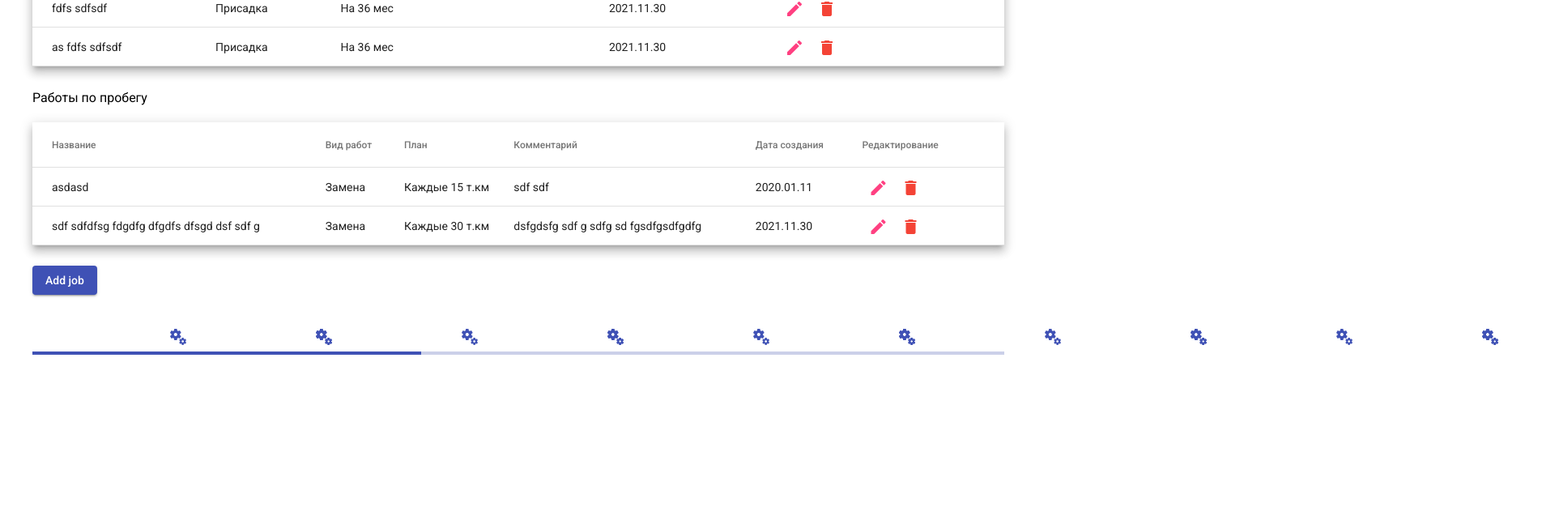
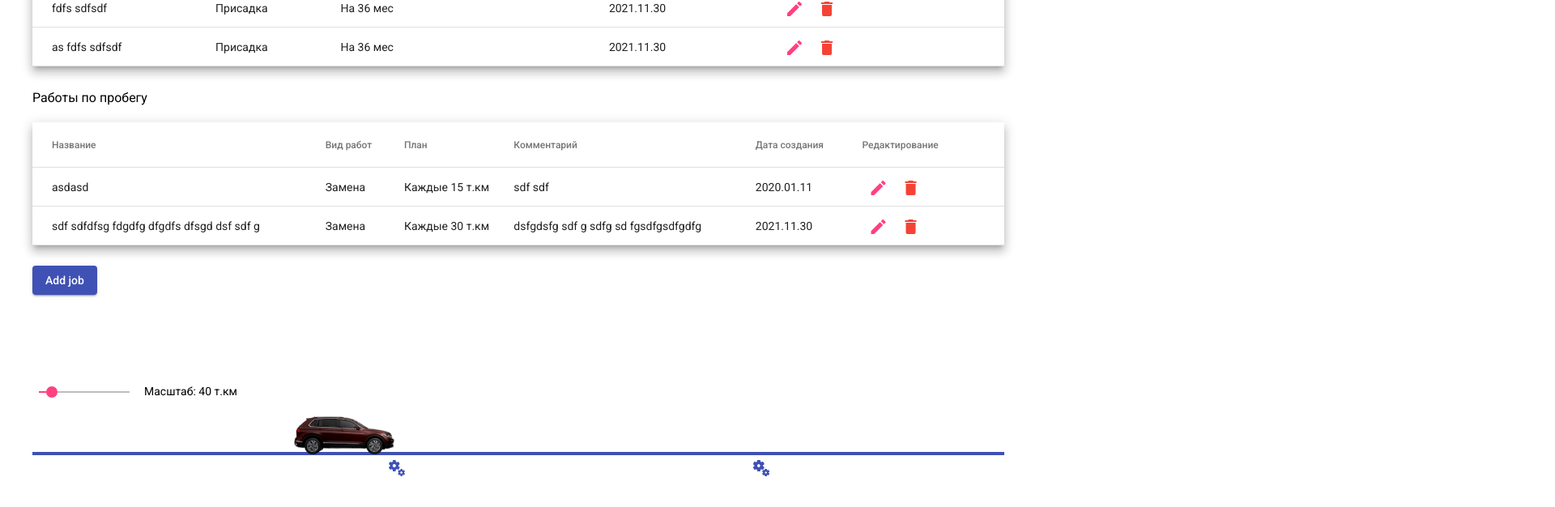
Before and after one commit to GorelovNA/tiguan-service-bar, an Angular app: page / in a window 1280 px wide. Shown: the part 214-840 px from the top of the page at 81% size, 1920 px wide, since content can reach past the window. Before the commit the page ends 800 px from the top, so only its background shows below. Built offline with nearby package versions, Linux system fonts and the light colour scheme.

Commit message:
added scale + car icon

```diff
--- a/src/app/app.component.scss
+++ b/src/app/app.component.scss
@@ -1,5 +1,5 @@
 :host {
     display: block;
     margin: 100px auto;
-    width: 1200px;
+    max-width: 1200px;
 }
--- a/src/app/app.module.ts
+++ b/src/app/app.module.ts
@@ -41,6 +41,7 @@ import { MatFormFieldModule } from '@angular/material/form-field';
 import { MatInputModule } from '@angular/material/input';
 import { MatDialogModule } from '@angular/material/dialog';
 import { MatIconModule } from '@angular/material/icon';
+import { MatSliderModule } from '@angular/material/slider';
 import { FormsModule, ReactiveFormsModule } from '@angular/forms';
 import { HttpClientModule } from '@angular/common/http';
 import { ProgressBarComponent } from './progress-bar/progress-bar.component';
@@ -82,6 +83,7 @@ const MATERIAL = [
   ScrollingModule,
   MatDialogModule,
   MatButtonModule,
+  MatSliderModule
 ];
 
 @NgModule({
--- a/src/app/progress-bar/progress-bar.component.html
+++ b/src/app/progress-bar/progress-bar.component.html
@@ -1,7 +1,22 @@
 
-<div>
+<div class="progress-bar">
+    <div class="scale-slider-container">
+        <mat-slider max="100" min="30" [(ngModel)]="kmScale">
+        </mat-slider>
+        <label>Масштаб: {{kmScale}} т.км</label>
+    </div>
+
+
+    <div class="progress-container">
+        <mat-progress-bar mode="determinate"
+            [value]="getItemMargin(currentKmValue)"
+            [style.width.%]="progreesBarWidth"
+        ></mat-progress-bar>
+        <img class="car" [style.left.%]="getItemMargin(currentKmValue)" src="assets/images/tiguan.png" alt="">
+    </div>
+
     <div class="items-container">
-        <div class="item" *ngFor="let item of kmJobGraphItems" [style.left]="getItemMargin(item.value)">
+        <div class="item" *ngFor="let item of kmJobGraphItems" [style.left]="getItemMargin(item.value) + '%'">
             <mat-icon color="primary">miscellaneous_services</mat-icon>
             <div class="preview">
                 <h3>{{ item.title }}</h3>
@@ -13,6 +28,4 @@
             </div>
         </div>
     </div>
-
-    <mat-progress-bar mode="determinate" value="40"></mat-progress-bar>
 </div>
--- a/src/app/progress-bar/progress-bar.component.scss
+++ b/src/app/progress-bar/progress-bar.component.scss
@@ -1,6 +1,31 @@
+.progress-bar {
+    padding: 56px 0;
+    overflow-x: auto;
+
+    .scale-slider-container {
+        margin-bottom: 50px;
+
+        label {
+            padding-left: 10px;
+        }
+    }
+
+    .progress-container {
+        position: relative;
+
+        .car {
+            transform: rotateY(180deg) translateX(100%);
+            width: 130px;
+            position: absolute;
+            top: -49px;
+            left: 15%;
+        }
+    }
+
     .items-container {
         position: relative;
         height: 30px;
+        padding: 4px 0;
 
         .item {
             position: absolute;
@@ -34,3 +59,4 @@
             }
         }
     }
+}
--- a/src/app/progress-bar/progress-bar.component.ts
+++ b/src/app/progress-bar/progress-bar.component.ts
@@ -17,12 +17,16 @@ interface JobGraphItem extends Job {
 })
 export class ProgressBarComponent implements OnInit {
 
-    kmScale = 100; // default scale = 100 t.km
-
     kmJobGraphItems: JobGraphItem[] = [];
     timeJobGraphItems: JobGraphItem[] = [];
 
     colorType = ColorType;
+
+    kmScale = 40; // default scale = 100 t.km
+
+    get progreesBarWidth(): number {
+        return (MAX_KM_SIZE / this.kmScale) * 100;
+    }
 
     @Input() set jobs(_jobs: Job[]) {
         const timeJobs = _jobs.filter(r => r.type === JobType.Time);
@@ -50,12 +54,14 @@ export class ProgressBarComponent implements OnInit {
         });
     }
 
+    @Input() currentKmValue: number = 15; // т.км
+
     constructor() { }
 
     ngOnInit(): void {
     }
 
-    getItemMargin(value: number): string {
-        return `${(value * 100) / this.kmScale}%`;
+    getItemMargin(value: number): number {
+        return (value * 100) / this.kmScale;
     }
 }
```
Also changed, not shown: src/assets/images/tiguan.png (added). Lines whose indentation alone changed are shown as unchanged.
